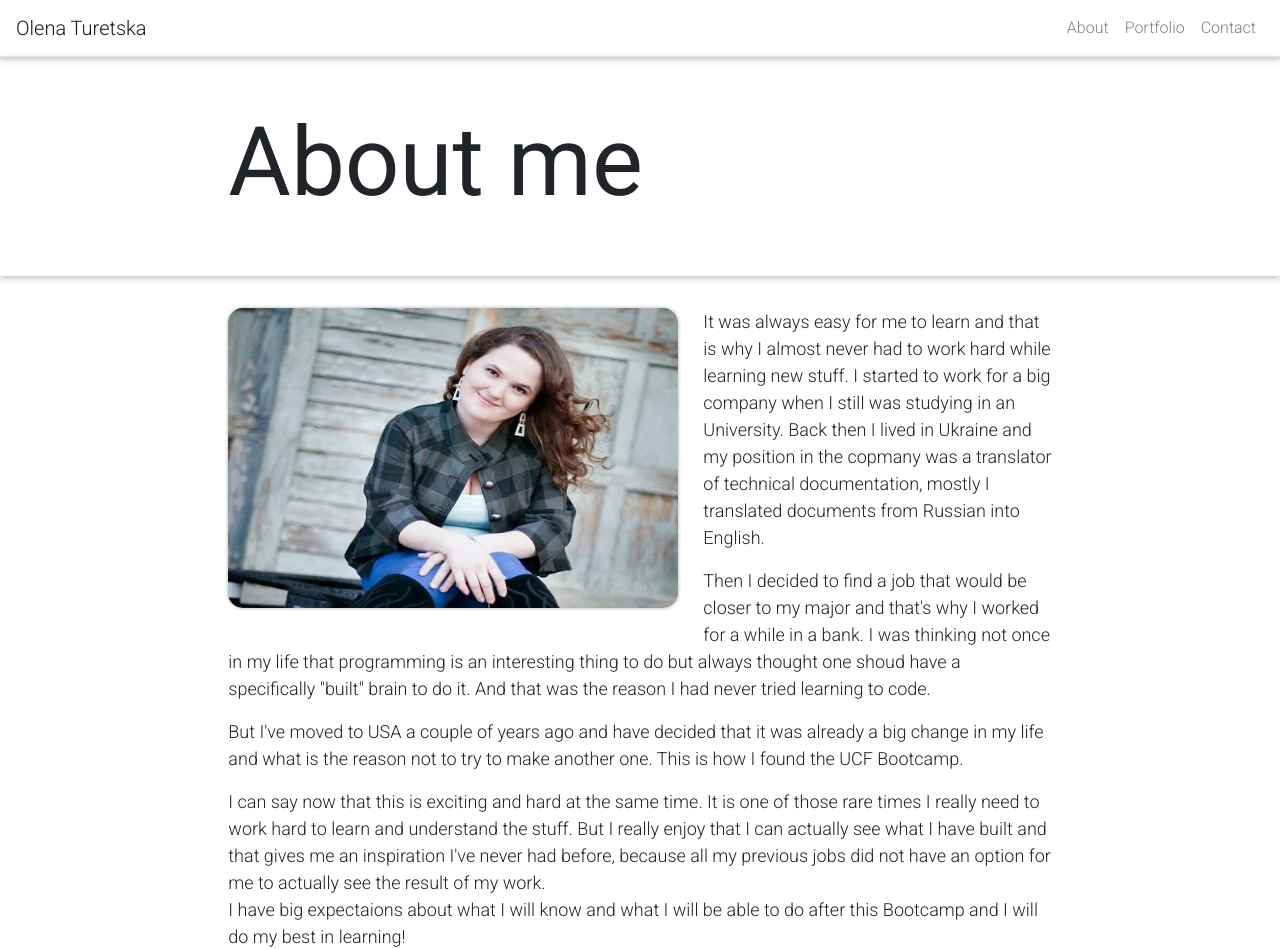
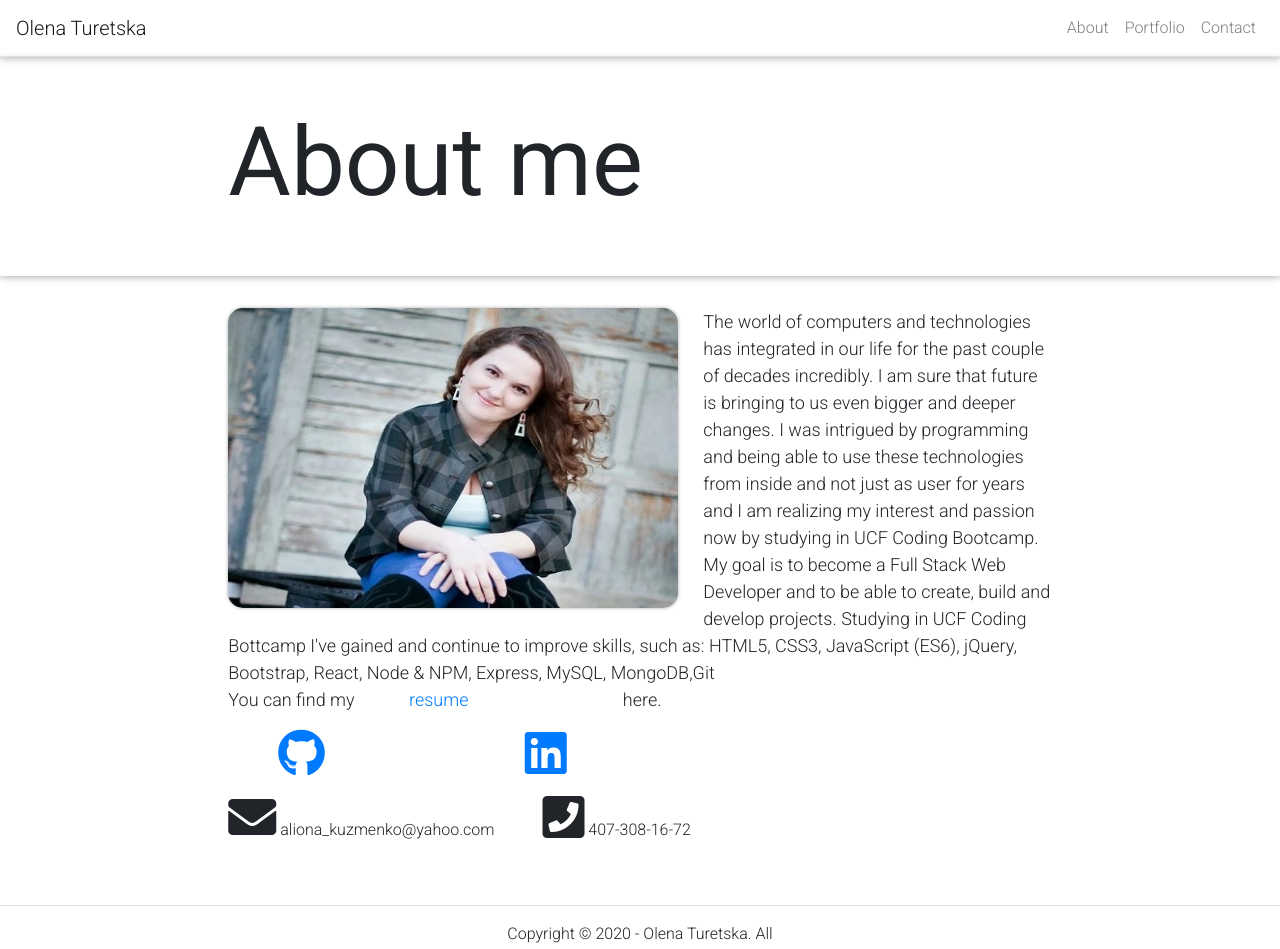
Before and after one commit to kisjan4ik/React_Portfolio, a React (Create React App) app: page / in a window 1280 px wide. Shown: the top 949 px of the page. Built offline with nearby package versions, Linux system fonts and the light colour scheme.

Commit message:
editing about me info and resume link

```diff
--- a/src/pages/AboutPage.js
+++ b/src/pages/AboutPage.js
@@ -18,30 +18,11 @@ function AboutPage(props) {
                 <img className="t-about-image" src={me} alt="Olena Turetska" />
 
                 <div className="t-about-text">
-                    <p> It was always easy for me to learn and that is why I almost never had to work hard while
-                    learning new stuff.
-                    I started to work for a big company when I still was studying in an University. Back then I
-                    lived in Ukraine and my position in the copmany was a translator of technical documentation,
-                    mostly I translated documents from Russian into English.
-                    </p>
-                    <p> Then I decided to find a job that would be closer to my major and that's why I worked for a
-                    while in a bank.
-                    I was thinking not once in my life that programming is an interesting thing to do but always
-                    thought one shoud have a specifically "built" brain to do it. And that was the reason I had
-                    never tried learning to code.
-                    </p>
-                    <p> But I've moved to USA a couple of years ago and have decided that it was already a big change in
-                    my life and what is the reason not to try to make another one. This is how I found the UCF
-                        Bootcamp. </p>
-                    <p> I can say now that this is exciting and hard at the same time. It is one of those rare times I
-                    really need to work hard to learn and understand the stuff. But I really enjoy that I can
-                    actually see what I have built and that gives me an inspiration I've never had before, because
-                    all my previous jobs did not have an option for me to actually see the result of my work.
-                        <br />
-                        I have big expectaions about what I will know and what I will be able to do after this Bootcamp
-                        and I will do my best in learning!
-                        <br />
-                        You can find my <a href="https://drive.google.com/file/d/1r3BJgwF9QB9e0eGWQN3milVVGOp74fK0/view?usp=sharing" target="_blank" rel="noopener noreferrer">resume</a> here.
+                    <p> The world of computers and technologies has integrated in our life for the past couple of decades incredibly. I am sure that future is bringing to us even bigger and deeper changes. I was intrigued by programming and being able to use these technologies from inside and not just as user for years and I am realizing my interest and passion now by studying in UCF Coding Bootcamp. My goal is to become a Full Stack Web Developer and to be able to create, build and develop projects.
+
+                        Studying in UCF Coding Bottcamp I've gained and continue to improve skills, such as:
+                        HTML5, CSS3, JavaScript (ES6),  jQuery, Bootstrap, React, Node & NPM, Express, MySQL, MongoDB,Git                        <br />
+                        You can find my <a href="https://drive.google.com/file/d/1v20n-S2v60kDGh-8Q3vfvvaFIvZPJ3Dk/view?usp=sharing" target="_blank" rel="noopener noreferrer">resume</a> here.
                     </p>
                 </div>
 
```
